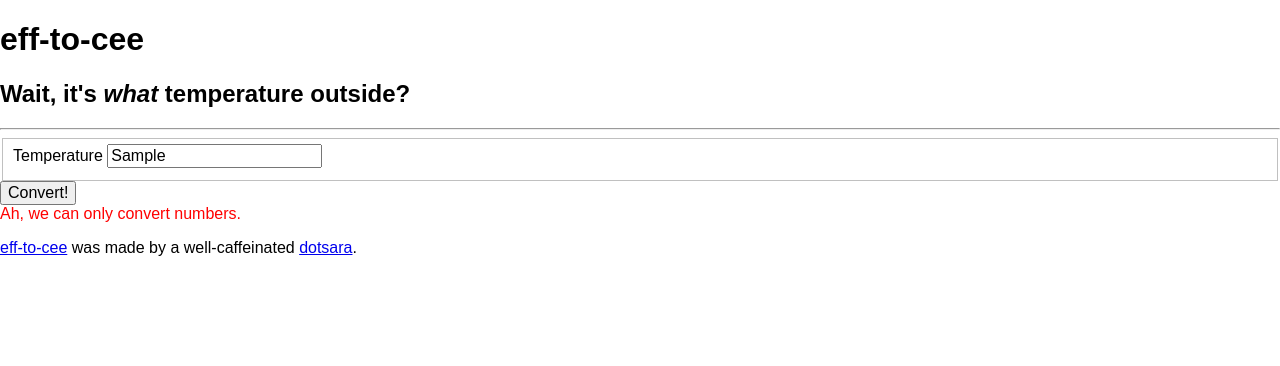
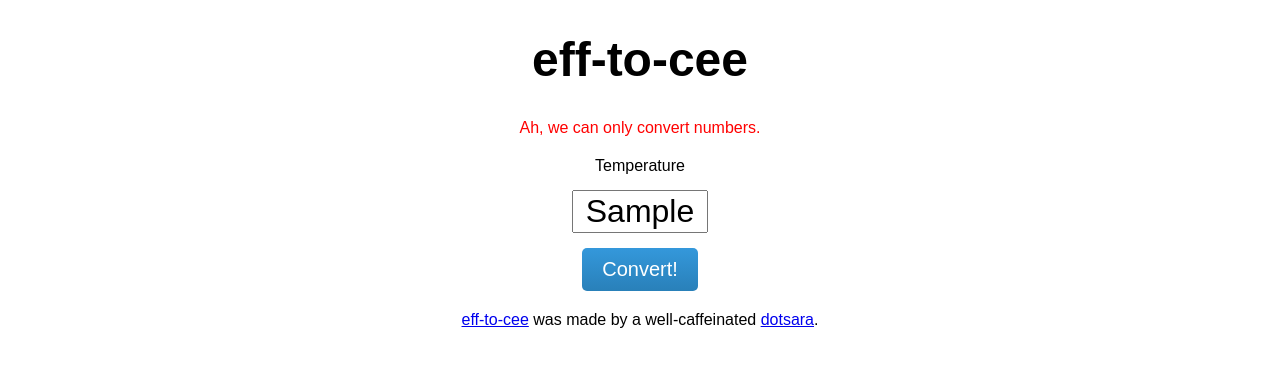
Before and after one commit to dotsara/eff-to-cee, a plain HTML site: page index.html in a window 1280 px wide. Both pictures are taken after typing "Sample" into the empty fields and a click on the button "Convert!". Drawn offline with nearby package versions, Linux system fonts and the light colour scheme.

Commit message:
v2.5 a very little bit of style and corrected script (oy)
display:
* Reminder: not a designer :stuck_out_tongue_winking_eye:
* CSS3 button generator for a button-y button (w/ hover state!)
* alert and error colors

script:
* Reminder: naming things is hard & important :tired_face:
* turns out my "converted" variables weren't named especially well
  (and I only just wrote them this morning, future-me would have really
  had her work cut out for her if I hadn't caught this) and so I had
  the wrong conversions in the wrong spots. Fixed that! :white_check_mark:
* clearing additional classes just in case folks keep entering text
  into the field w/o reloading the page. This whole thing is so small
  you shouldn't _have_ to reload.

```diff
--- a/index.html
+++ b/index.html
@@ -3,6 +3,7 @@
 <head>
   <meta charset='utf-8'>
   <meta http-equiv="X-UA-Compatible" content="chrome=1">
+  <meta name="viewport" content="width=device-width, initial-scale=1">
   <link rel="stylesheet" type="text/css" href="stylesheets/normalize.css" />
   <link rel="stylesheet" type="text/css" href="stylesheets/main.css" />
   <!--[if lt IE 9]>
@@ -13,14 +14,16 @@
 
 <body>
 
+<div class="wrapper">
+
   <header>
     <h1>eff-to-cee</h1>
-  <h2>Wait, it's <em>what</em> temperature outside?</h2>
   </header>
 
-<hr>
+  <section class="results">
+  </section>
 
-<section id="converter">
+  <section class="converter">
     <form id="temp_conversion">
       <fieldset>
         <label for="temperature">Temperature</label>
@@ -30,12 +33,11 @@
     </form>
   </section>
 
-<section id="results">
-</section>
-
   <footer>
     <p><a href="https://github.com/dotsara/eff-to-cee">eff-to-cee</a> was made by a well-caffeinated <a href="https://github.com/dotsara">dotsara</a>.</p>
   </footer>
+
+</div>
 
 <script src="https://ajax.googleapis.com/ajax/libs/jquery/2.1.3/jquery.min.js"></script>
 <script src="javascript/conversion.js"></script>
--- a/javascript/conversion.js
+++ b/javascript/conversion.js
@@ -6,8 +6,8 @@ var formattedCels = "&deg;C";
 $(document).ready(function() {
   console.log("hello! we are ready to convert.");
 
-  var convertedFahr, convertedCels;
-  var $resultsContainer = $('#results');
+  var convertedF2C, convertedC2F;
+  var $resultsContainer = $('.results');
 
 
   $('#convert_temp').on('click', function(event){
@@ -22,18 +22,23 @@ $(document).ready(function() {
       converted in both scales.
     */
     if ($.isNumeric(tempToConvert)) {
-      convertedFahr = fahrToCels(tempToConvert);
-      convertedCels = celsToFahr(tempToConvert);
+      convertedF2C = fahrToCels(tempToConvert);
+      convertedC2F = celsToFahr(tempToConvert);
 
-      var resultFahr = "<p>" + tempToConvert + formattedFahr + " is " + convertedCels +  formattedCels + "</p>";
-      var resultCels = "<p>" + tempToConvert + formattedCels + " is " + convertedFahr + formattedFahr + "</p>";
+      var resultFahr = "<p>" + tempToConvert + formattedFahr + " is " + convertedF2C +  formattedCels + "</p>";
+      var resultCels = "<p>" + tempToConvert + formattedCels + " is " + convertedC2F + formattedFahr + "</p>";
 
       /*
-        emptying the results, in case someone's entering new numbers
-        without reloading the page
+        emptying results & clearing classes, in case someone's entering
+        new numbers without reloading the page
       */
       $resultsContainer.empty();
+      $resultsContainer.removeClass("alert");
+      $resultsContainer.removeClass("error");
       $resultsContainer.append(resultFahr, resultCels);
+    } else if (tempToConvert === '') {
+      $resultsContainer.addClass("alert");
+      $resultsContainer.html("You didn't enter anything!");
     } else {
       $resultsContainer.addClass("error");
       $resultsContainer.html("Ah, we can only convert numbers.");
@@ -49,3 +54,15 @@ var fahrToCels = function (fahr) {
 var celsToFahr = function (celsius) {
   return (((celsius * 9) / 5) + 32).toFixed(0);
 };
+
+/*
+
+  I changed the name of the variables holding the converted numbers
+  because I was mixing them up and showing the wrong info in the
+  results, but I didn't realize I was until I converted temps I
+  already know (0 and 32). Ugh.
+
+  convertedF2C makes much more sense and will be used in the proper
+  spot than convertedFahr did. Yikes.
+
+*/
--- a/stylesheets/main.css
+++ b/stylesheets/main.css
@@ -1,3 +1,136 @@
+html {
+  font-size: 16px;
+}
+
+@media (max-width: 900px) {
+  html { font-size: 15px; }
+}
+@media (max-width: 400px) {
+  html { font-size: 13px; }
+}
+
+body {
+  background: #fff;
+  text-align: center;
+}
+
+a:visited {
+  color: #B900FC;
+}
+
+h1 {
+  font-size: 3rem;
+}
+
+h2 {
+  font-size: 1.8rem;
+}
+
+header {
+  text-align: center;
+}
+
+section {
+  margin: 20px 0;
+}
+fieldset {
+  border: 0;
+  margin: 0 0 15px;
+  padding: 0;
+  text-align: center;
+}
+
+label,
+input {
+  display: block;
+  margin: 0 auto;
+}
+
+label {
+  margin-bottom: 15px;
+}
+input {
+  font-size: 2rem;
+  text-align: center;
+  width: 8rem;
+}
+
+button {
+  background: #3498db;
+  background-image: -webkit-linear-gradient(top, #3498db, #2980b9);
+  background-image: -moz-linear-gradient(top, #3498db, #2980b9);
+  background-image: -ms-linear-gradient(top, #3498db, #2980b9);
+  background-image: -o-linear-gradient(top, #3498db, #2980b9);
+  background-image: linear-gradient(to bottom, #3498db, #2980b9);
+  -webkit-border-radius: 5;
+  -moz-border-radius: 5;
+  border-radius: 5px;
+  border: 0;
+  font-family: Arial;
+  color: #ffffff;
+  font-size: 20px;
+  padding: 10px 20px 10px 20px;
+  text-decoration: none;
+}
+
+button:hover {
+  background: #3cb0fd;
+  background-image: -webkit-linear-gradient(top, #3cb0fd, #3498db);
+  background-image: -moz-linear-gradient(top, #3cb0fd, #3498db);
+  background-image: -ms-linear-gradient(top, #3cb0fd, #3498db);
+  background-image: -o-linear-gradient(top, #3cb0fd, #3498db);
+  background-image: linear-gradient(to bottom, #3cb0fd, #3498db);
+  text-decoration: none;
+}
+
+footer {
+  font-size: 1rem;
+  text-align: center;
+}
+
+/* specific classes */
+
+.wrapper {
+  margin: 0 auto;
+  width: 80%;
+}
+
+.results {
+  color: #3cb0fd;
+}
+
+.alert {
+  color: #fc0;
+}
+
 .error {
   color: #ff0000;
 }
+
+/* Smartphones (landscape) ----------- */
+@media only screen and (min-width : 321px) and (max-width : 375px) {
+
+  h1 {
+    font-size: 2rem;
+    margin-bottom: 0;
+  }
+
+  h2 {
+    font-size: 1.2rem;
+  }
+  .wrapper {
+    width: 100%;
+  }
+}
+
+@media only screen and (min-width: 1140px) {
+
+/*
+  max width
+*/
+
+    .wrapper {
+        width: 1026px; /* 1140px - 10% for margins */
+        margin: 0 auto;
+    }
+}
```
Also changed, not shown: 1 other file. Lines whose indentation alone changed are shown as unchanged.
